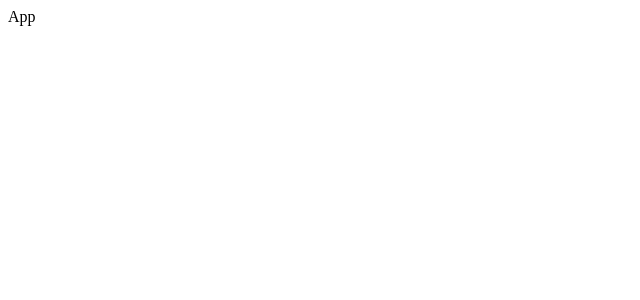
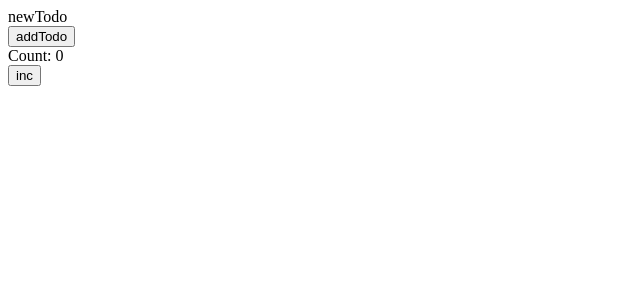
Before and after one commit to GrayHead/dec-2023-react, a React (Create React App) app: page / in a window 1280 px wide. Shown: the top 300 px of the page, without its empty margins (0-640 px from the left). Built offline with nearby package versions, Linux system fonts and the light colour scheme.

Commit message:
useMemo&useCallBack&memo

```diff
--- a/src/App.js
+++ b/src/App.js
@@ -1,7 +1,11 @@
+import {UseMemo} from "./components/UseMemo";
+import {UseCallBack} from "./components/UseCallBack";
+
 const App = () => {
     return (
         <div>
-            App
+            {/*<UseMemo/>*/}
+            <UseCallBack/>
         </div>
     );
 };
--- /dev/null
+++ b/src/components/Todos.js
@@ -0,0 +1,13 @@
+import {memo} from "react";
+
+const Todos = memo(({todos, addTodo}) => {
+    console.log('Todos');
+    return (
+        <div>
+            {todos.map((todo, index) => <div key={index}>{todo}</div>)}
+            <button onClick={addTodo}>addTodo</button>
+        </div>
+    );
+});
+
+export {Todos};
--- /dev/null
+++ b/src/components/UseCallBack.js
@@ -0,0 +1,22 @@
+import {Todos} from "./Todos";
+import {useCallback, useEffect, useState} from "react";
+
+const UseCallBack = () => {
+    const [todos, setTodos] = useState(['newTodo']);
+    const [count, setCount] = useState(0);
+
+    const addTodo = useCallback(() => {
+        setTodos(prevState => [...prevState, 'newTodo'])
+    }, [])
+
+
+    return (
+        <div className={count>5?'.one':'.two'}>
+            <Todos todos={todos} addTodo={addTodo}/>
+            <div>Count: {count}</div>
+            <button onClick={()=>setCount(prevState => ++prevState)}>inc</button>
+        </div>
+    );
+};
+
+export {UseCallBack};
--- /dev/null
+++ b/src/components/UseMemo.js
@@ -0,0 +1,31 @@
+import {useMemo, useState} from "react";
+
+const summator = (n) => {
+    console.log('start');
+    let sum = n
+    for (let i = 0; i < 1000; i++) {
+        sum += i
+    }
+    for (let i = 0; i < 4000000000; i++) {
+
+    }
+    console.log('finish');
+    return sum
+}
+const UseMemo = () => {
+    const [n, setN] = useState(5);
+    const [count, setCount] = useState(0);
+
+    const res = useMemo(()=>summator(n), [n])
+
+    return (
+        <div>
+            <div>RES: {res}</div>
+            <div>Count: {count}</div>
+            <button onClick={() => setN(prevState => ++prevState)}>incN</button>
+            <button onClick={() => setCount(prevState => ++prevState)}>incCount</button>
+        </div>
+    );
+};
+
+export {UseMemo};
```
